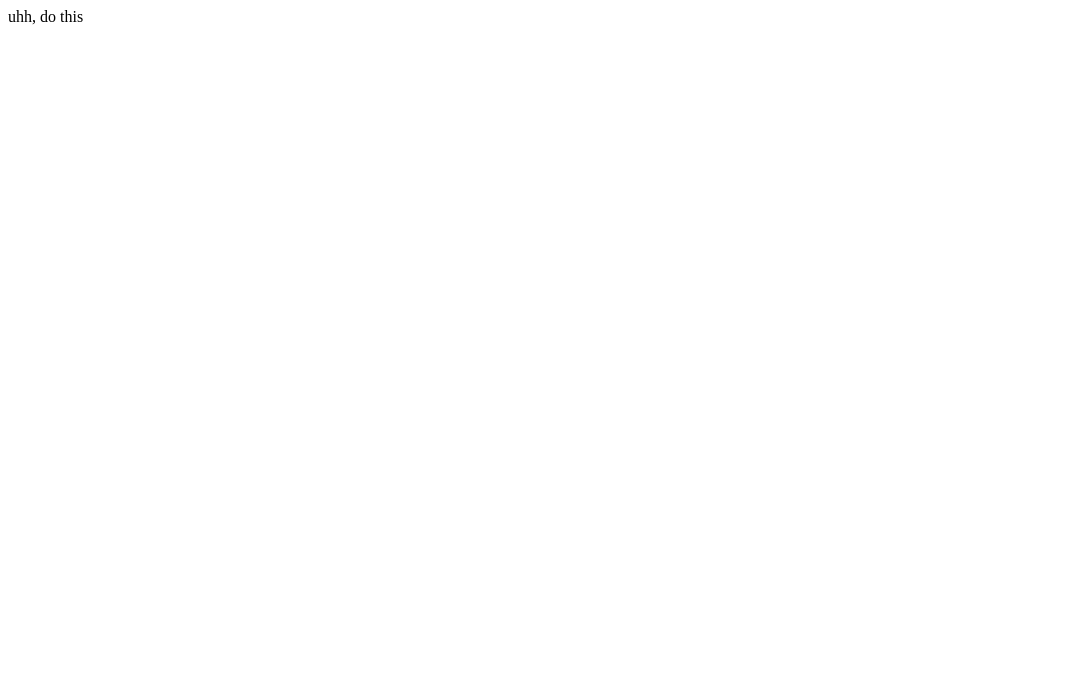
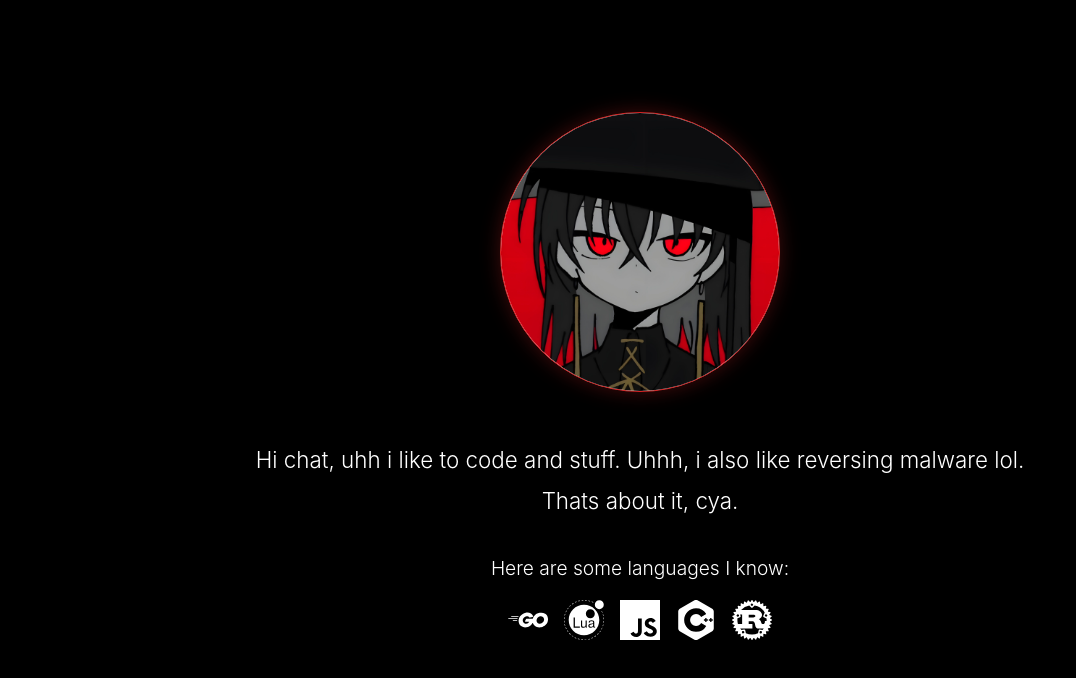
Before and after one commit to femrawr/femrawr.github.io, a plain HTML site: page index.html in a window 1280 px wide. Shown: the whole page, without its empty margins (0-1076 px from the left). Drawn offline with Linux system fonts and the light colour scheme.

Commit message:
initial upload

```diff
--- a/index.html
+++ b/index.html
@@ -5,11 +5,59 @@
     <head>
         <meta charset="UTF-8">
         <meta name="viewport" content="width=device-width, initial-scale=1.0">
-        <title>Document</title>
+
+        <link rel="stylesheet" href="style/_style.css">
+        <link rel="stylesheet" href="style/the-top.css">
+
+        <title>femrawr :3</title>
     </head>
 
     <body>
-        uhh, do this
+
+        <section class="the-top">
+
+            <div class="pfp-container">
+
+                <div class="pfp">
+
+                    <img src="assets/icons/kanaria.jpg" class="pfp-img">
+
+                </div>
+
+            </div>
+
+            <div class="main-text">
+
+                Hi chat, uhh i like to code and stuff.
+                Uhhh, i also like reversing malware lol.
+                Thats about it, cya.
+
+            </div>
+
+            <div class="langs-text">
+
+                Here are some languages I know:
+
+            </div>
+
+            <div class="langs-icons">
+
+                <img src="assets/icons/golang.svg" alt="Golang" title="Golang" class="langs-go">
+                <img src="assets/icons/lua.svg" alt="Luau" title="Luau" class="langs-lua">
+                <img src="assets/icons/javascript.svg" alt="Javascript" title="Javascript" class="langs-js">
+                <img src="assets/icons/cpp.svg" alt="C++" title="C++" class="langs-cpp">
+                <img src="assets/icons/rust.svg" alt="Rust" title="Rust" class="langs-rust">
+
+            </div>
+
+        </section>
+
+
+
     </body>
 
+    <script>
+        console.log('woooo');
+    </script>
+
 </html>
--- /dev/null
+++ b/style/_style.css
@@ -0,0 +1,14 @@
+* {
+    margin: 0;
+    padding: 0;
+    box-sizing: border-box;
+}
+
+body {
+    font-family: 'Inter', -apple-system, BlinkMacSystemFont, 'Segoe UI', Roboto, sans-serif;
+    background: #000000;
+    color: #ffffff;
+    line-height: 1.6;
+    overflow-x: hidden;
+    user-select: none;
+}
--- /dev/null
+++ b/style/the-top.css
@@ -0,0 +1,121 @@
+.the-top {
+    min-height: 100vh;
+    display: flex;
+    flex-direction: column;
+    justify-content: center;
+    align-items: center;
+    text-align: center;
+    padding: 2rem;
+    position: relative;
+    background: #000000;
+}
+
+
+
+.pfp-container {
+    position: relative;
+    margin-bottom: 3rem;
+}
+
+.pfp {
+    width: 280px;
+    height: 280px;
+    border-radius: 50%;
+    background: linear-gradient(135deg, #f5f5f5 0%, #e0e0e0 100%);
+    display: flex;
+    align-items: center;
+    justify-content: center;
+    position: relative;
+    box-shadow: 0 0 20px rgba(220, 38, 38, 0.3);
+    border: 1.5px solid #dc2626;
+    position: relative;
+    transition: all 0.6s cubic-bezier(0.25, 0.46, 0.45, 0.94);
+}
+
+.pfp-img {
+    width: 100%;
+    height: 100%;
+    object-fit: cover;
+    border-radius: 50%;
+}
+
+.pfp:hover {
+    transform: scale(1.05);
+    box-shadow: 0 30px 80px rgba(220, 38, 38, 0.4);
+}
+
+.pfp::before {
+    position: absolute;
+    inset: -3px;
+    border-radius: 50%;
+    background: linear-gradient(45deg, #dc2626, #991b1b, #ef4444);
+    z-index: -1;
+    opacity: 0;
+    transition: opacity 0.3s ease;
+}
+
+.pfp:hover::before {
+    opacity: 0.4;
+}
+
+
+
+.main-text {
+    max-width: 800px;
+    font-size: 1.4rem;
+    font-weight: 300;
+    line-height: 1.8;
+    margin-bottom: 3rem;
+}
+
+
+
+.langs-text {
+    margin-top: -1rem;
+    font-size: 1.2rem;
+    font-weight: 330;
+}
+
+
+
+.langs-icons {
+    display: flex;
+    flex-wrap: wrap;
+    justify-content: center;
+    align-items: center;
+    gap: 1rem;
+    margin-top: 1rem;
+    margin-bottom: 3rem;
+}
+
+.langs-icons img {
+    width: 40px;
+    height: 40px;
+    transition: transform 0.3s ease, filter 0.3s ease;
+    filter: brightness(0) invert(1);
+}
+
+.langs-icons img:hover {
+    transform: scale(1.2);
+}
+
+.langs-go:hover {
+    filter: invert(0.1) drop-shadow(0 0 6px #3bc1f6);
+}
+
+.langs-lua:hover {
+    filter: invert(0.1) drop-shadow(0 0 6px #3b82f6);
+}
+
+.langs-js:hover {
+    filter: invert(0.1) drop-shadow(0 0 6px #daf63b);
+}
+
+.langs-cpp:hover {
+    filter: invert(0.1) drop-shadow(0 0 6px #7b27a8);
+
+}
+
+.langs-rust:hover {
+    filter: invert(0.1) drop-shadow(0 0 6px #b85711);
+}
```
Also changed, not shown: assets/icons/cpp.svg (added), assets/icons/golang.svg (added), assets/icons/javascript.svg (added), assets/icons/kanaria.jpg (added), assets/icons/lua.svg (added), assets/icons/rust.svg (added), 1 other file.
